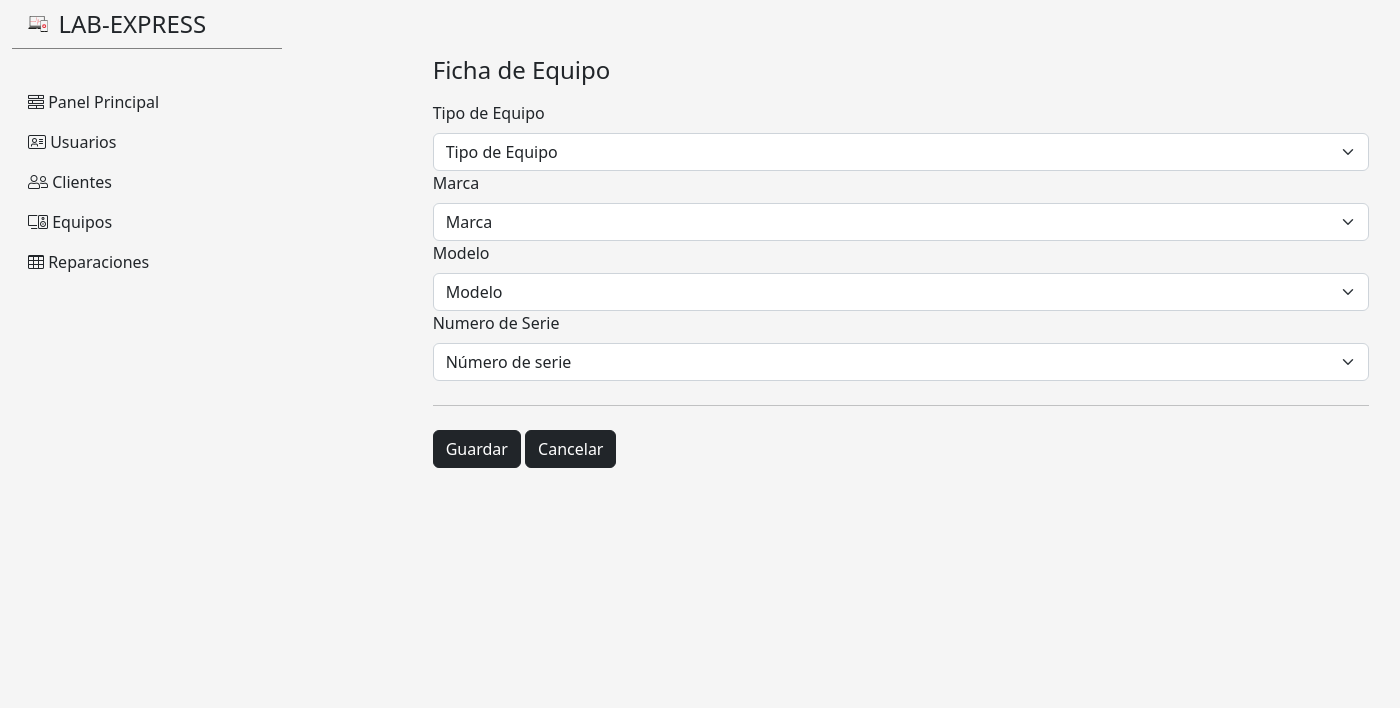
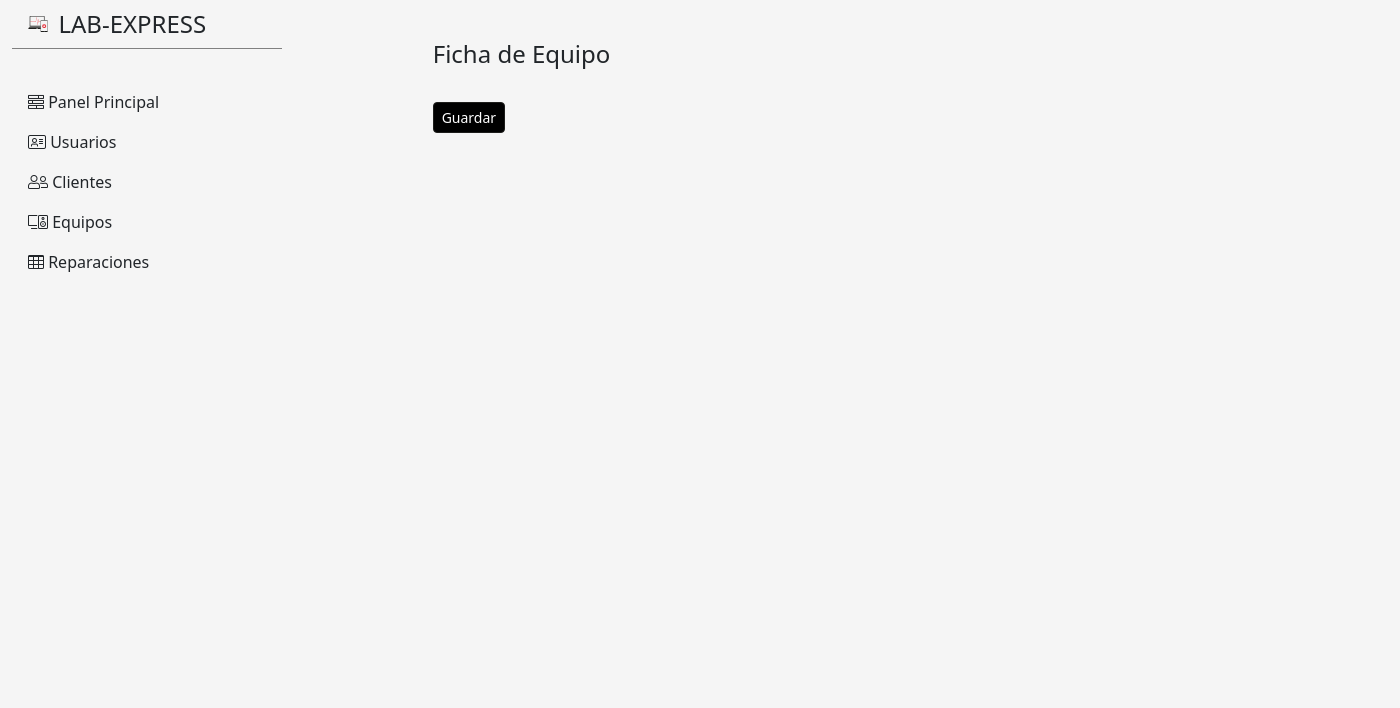
Before and after one commit to CrowleyCrowd/labexpress_project, a Django app: page /dashboard/devices/create_device in a window 1400 px wide. Shown: the top 708 px of the page. Run offline with Django 4.2, Linux system fonts and the light colour scheme; the visitor is signed in with stand-in values (Sample User, id 1); parts of the project's set-up code (start-up, migrations or seed data) failed here and were passed over.

Commit message:
Cambios -Repair -devices

```diff
--- a/labexpress/dashboard/forms.py
+++ b/labexpress/dashboard/forms.py
@@ -5,10 +5,12 @@
 from .models import Customer, Repair, Device
 from django.contrib.auth.models import User
 
+
 class UserForm(forms.ModelForm):
     class Meta:
         model = User
-        fields = ['username', 'first_name','last_name','email', 'password','date_joined','is_staff','is_superuser','is_active']
+        fields = ['username', 'first_name', 'last_name', 'email',
+                  'password', 'date_joined', 'is_staff', 'is_superuser', 'is_active']
 
 
 class CustomerForm (ModelForm):
@@ -40,6 +42,7 @@
                   'details', 'observations', 'assignee', 'date_repair', 'time_repair']
 
 
-    class DeviceForm:
+class DeviceForm (forms.ModelForm):
+    class Meta:
         model = Device
         fields = ['serial', 'category', 'brand', 'product']
--- a/labexpress/dashboard/models.py
+++ b/labexpress/dashboard/models.py
@@ -28,9 +28,6 @@
     user = models.ForeignKey(User, on_delete=models.CASCADE)
 
 
-
-
-
 class Category(models.Model):
     description = models.CharField(
         'Tipo de Equipo', max_length=100, blank=False)
@@ -51,6 +48,7 @@
     category = models.ForeignKey(Category, on_delete=models.CASCADE)
     brand = models.ForeignKey(Brand, on_delete=models.CASCADE)
     product = models.ForeignKey(Product, on_delete=models.CASCADE)
+    status
 
 
 class Repair(models.Model):
--- a/labexpress/dashboard/templates/dashboard/create_device.html
+++ b/labexpress/dashboard/templates/dashboard/create_device.html
@@ -7,51 +7,16 @@
 </title>
 
 {% block content %}
+<main>
+  {{ error }}
   <main>
-    <p class="text-center">
-      <h4>Ficha de Equipo</h4>
-    </p>
-
-    <label for="Tipo de Equipo" class="form-label">Tipo de Equipo</label>
-
-    <select class="form-select" id="country" required="">
-      <option value="">Tipo de Equipo</option>
-      <option>Tipo 1</option>
-      <option>Tipo 2</option>
-    </select>
-    <div class="invalid-feedback">Please select a valid country.</div>
-
-    <label for="Marca" class="form-label">Marca</label>
-
-    <select class="form-select" id="country" required="">
-      <option value="">Marca</option>
-      <option>Marca 1</option>
-      <option>Marca 2</option>
-      <option>Marca 3</option>
-    </select>
-    <div class="invalid-feedback">Please select a valid country.</div>
-
-    <label for="Modelo" class="form-label">Modelo</label>
-
-    <select class="form-select" id="country" required="">
-      <option value="">Modelo</option>
-      <option>Modelo 1</option>
-      <option>Modelo 2</option>
-      <option>Modelo 3</option>
-    </select>
-    <div class="invalid-feedback">Please select a valid country.</div>
-
-    <label for="Número de Serie" class="form-label">Numero de Serie</label>
-
-    <select class="form-select" id="country" required="">
-      <option value="">Número de serie</option>
-    </select>
-    <div class="invalid-feedback">Please select a valid country.</div>
-
-    <hr class="my-4" />
-
-    <button type="button" class="btn btn-dark">Guardar</button>
-
-    <button type="button" class="btn btn-dark">Cancelar</button>
+    <h4 class="mb-3">Ficha de Equipo</h4>
+    <hr style="color:transparent" />
+    <form method="POST">
+      {% csrf_token %}
+      {{ device_form.as_p }}
+      <button class="w-20 btn btn-sm btn-primary" type="submit" style="background-color: black; border-color: #1d1d1b;">Guardar</button>
+    </form>
   </main>
+</main>
 {% endblock %}
--- a/labexpress/dashboard/views.py
+++ b/labexpress/dashboard/views.py
@@ -1,6 +1,6 @@
 from django.shortcuts import render, redirect
 from django.core.exceptions import ObjectDoesNotExist
-from .forms import CustomerForm, RepairForm, UserForm
+from .forms import CustomerForm, RepairForm, UserForm, DeviceForm
 from .models import Customer, Repair, Device
 from django.contrib.auth.models import User
 
@@ -55,13 +55,47 @@
 
 def Devices(request):
     devices = Device.objects.all()
-    return render(request, 'dashboard/devices.html',{
-        'devices' : devices
+    return render(request, 'dashboard/devices.html', {
+        'devices': devices
     })
 
 
 def CreateDevice(request):
-    return render(request, 'dashboard/create_device.html')
+    if request.method == 'POST':
+        device_form = DeviceForm(request.POST)
+        if device_form.is_valid():
+            device_form.save()
+            return redirect('devices')
+    else:
+        device_form = DeviceForm()
+    return render(request, 'dashboard/create_device.html', {'device_form': device_form})
+
+
+def EditDevice(request, id):
+    repair_form = None
+    error = None
+    try:
+        editRepair = Repair.objects.get(id=id)
+        if request.method == 'GET':
+            repair_form = RepairForm(instance=editRepair)
+        else:
+            repair_form = RepairForm(request.POST, instance=editRepair)
+            if repair_form.is_valid():
+                repair_form.save()
+            return redirect('repairs')
+    except ObjectDoesNotExist as e:
+        error = e
+
+    return render(request, 'dashboard/create_repair.html', {'repair_form': repair_form, 'error': error})
+
+
+def DeleteDevice(request, id):
+    delete_repair = Repair.objects.get(id=id)
+    if request.method == 'POST':
+        delete_repair.status = False
+        delete_repair.save()
+        return redirect('repairs')
+    return render(request, 'dashboard/delete_repair.html', {'delete_repair': delete_repair})
 
 
 def Repairs(request):
@@ -107,7 +141,3 @@
         delete_repair.save()
         return redirect('repairs')
     return render(request, 'dashboard/delete_repair.html', {'delete_repair': delete_repair})
-
-
-def CreateDevices(request):
-    return render(request, 'dashboard/create_device.html')
```
Also changed, not shown: labexpress/dashboard/templates/dashboard/delete_repair.html (+7 -5 lines), labexpress/dashboard/templates/dashboard/devices.html (+14 -4 lines).
